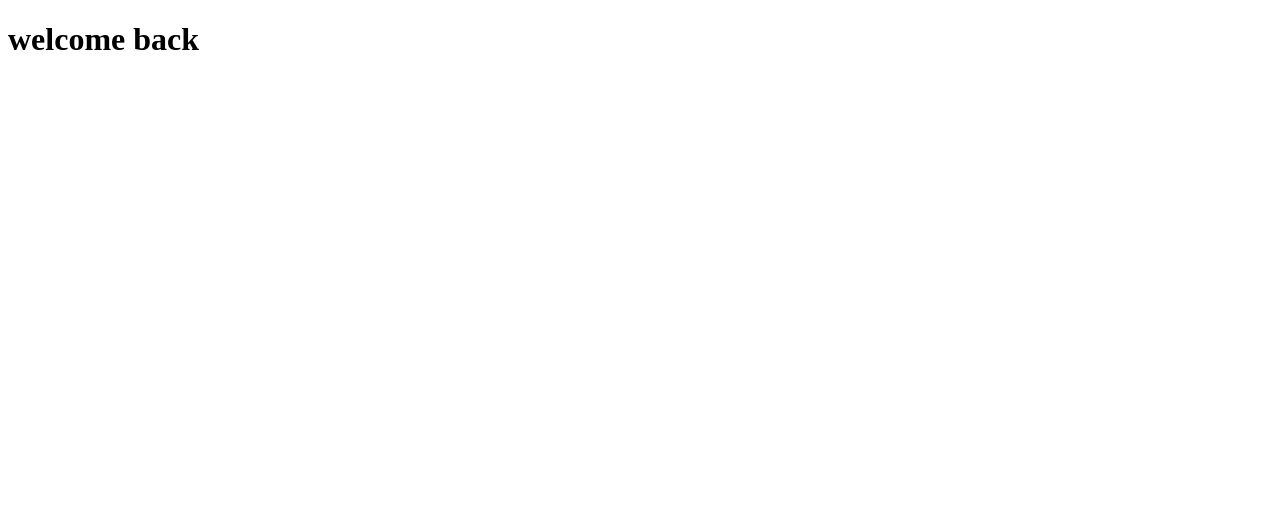
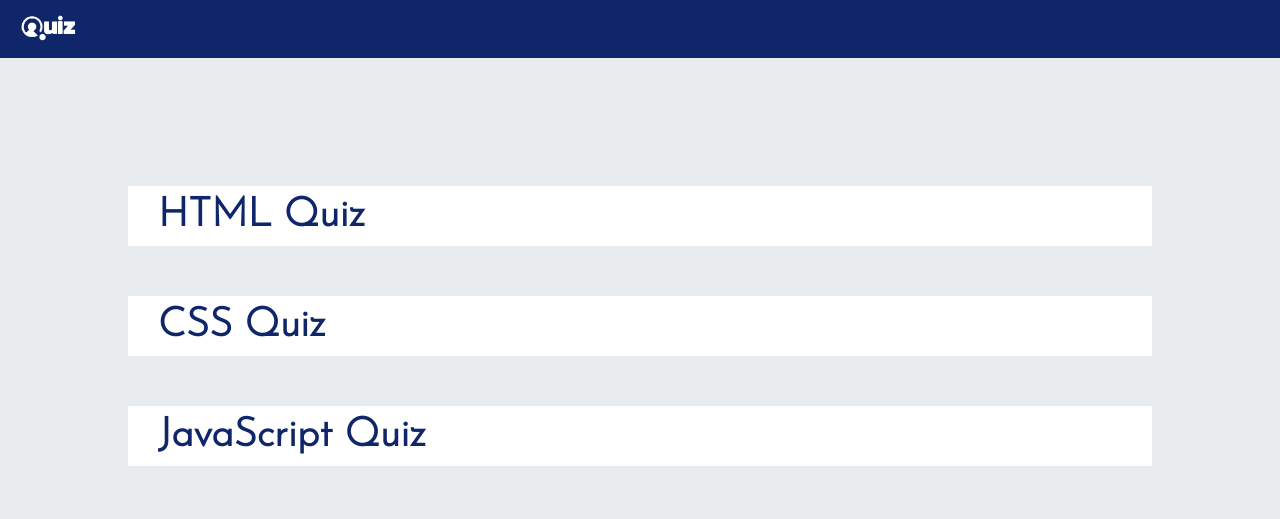
Before and after one commit to abdum317/Presentation-Quiz-App, a plain HTML site: page quiz.html in a window 1280 px wide. Drawn offline with Linux system fonts and the light colour scheme; no server answers; a web font is replaced by a local one.

Commit message:
quiz selection page completed

```diff
--- /dev/null
+++ b/quiz.css
@@ -0,0 +1,57 @@
+*{
+    margin: 0;
+    padding: 0;
+    box-sizing: border-box;
+    font-family: 'Josefin Sans', sans-serif;
+    background-color: #e9ecef;
+}
+.container{
+    background-color: #e9ecef;
+}
+html{
+    font-size: 62.5%;
+}
+.nav-bar{
+    background-color: #10266b;
+    display: flex;
+    justify-content: space-between;
+    align-items: center;
+}
+#logo{
+    width: 10rem;
+    background-color: #10266b;
+}
+.nav-bar>h1 {
+    color: #ffff;
+    font-size: 3rem;
+    padding-right: 2rem;
+    background-color: #10266b;
+    text-decoration: none;
+}
+
+.html>h1 , .css>h1 , .js>h1{
+    background-color: #ffff;
+    width: 80%;
+    height: 1rem;
+    font-size: 4rem;
+    padding: 3rem;
+}
+.html>h1>a , .css>h1>a , .js>h1>a{
+    text-decoration: none;
+    color: #10266b;
+    background-color: #ffff;
+    position: relative;
+    bottom: 2rem;
+}
+.html , .css , .js{
+    display: flex;
+    justify-content:  center;
+    align-items: center;
+    margin-bottom: 5rem;
+}
+.quiz-selection{
+    display: flex;
+    flex-direction: column;
+    justify-content: center;
+    margin-top: 10%;
+}
--- a/quiz.html
+++ b/quiz.html
@@ -1,12 +1,39 @@
 <!DOCTYPE html>
 <html lang="en">
+
 <head>
     <meta charset="UTF-8">
     <meta http-equiv="X-UA-Compatible" content="IE=edge">
     <meta name="viewport" content="width=device-width, initial-scale=1.0">
-    <title>Document</title>
+    <title>quiz</title>
+    <link rel="preconnect" href="https://fonts.googleapis.com">
+    <link rel="preconnect" href="https://fonts.gstatic.com" crossorigin>
+    <link
+        href="https://fonts.googleapis.com/css2?family=Josefin+Sans:wght@200;300&family=Open+Sans&family=Poppins:wght@300;600&family=Roboto:wght@400;700;900&family=Rubik+Glitch&family=Rubik+Wet+Paint&display=swap"
+        rel="stylesheet">
+    <link rel="stylesheet" href="quiz.css">
 </head>
+
 <body>
-    <h1>welcome back</h1>
+    <div class="container">
+        <div class="nav-bar">
+            <img src="images/logog.png" alt="logo-image" id="logo">
+            <h1 id="head"></h1>
+        </div>
+        <div class="quiz-selection">
+            <div class="html">
+                <h1><a href="htmlq.html">HTML Quiz</a></h1>
+            </div>
+            <div class="css">
+                <h1><a href="cssq.html">CSS Quiz</a></h1>
+            </div>
+            <div class="js">
+                <h1><a href="jsq.html">JavaScript Quiz</a></h1>
+            </div>
+        </div>
+    </div>
+
+    <script type="module" src="quiz.js"></script>
 </body>
+
 </html>
--- /dev/null
+++ b/quiz.js
@@ -0,0 +1,45 @@
+import { auth, db } from "./config.js";
+import { signOut, onAuthStateChanged } from "https://www.gstatic.com/firebasejs/9.10.0/firebase-auth.js";
+import { collection, addDoc, Timestamp, getDocs, where, query } from "https://www.gstatic.com/firebasejs/9.10.0/firebase-firestore.js";
+
+
+let h1 = document.getElementById("head");
+
+
+function checkUserLoc() {
+    onAuthStateChanged(auth, (user) => {
+        if (user) {
+            // User is signed in, see docs for a list of available properties
+            // https://firebase.google.com/docs/reference/js/firebase.User
+            const uid = user.uid;
+            getdocument(user);
+
+            // ...
+        } else {
+            // User is signed out
+            // ...
+            signOut(auth).then(() => {
+                // Sign-out successful.
+                // alert("Sign-out successful.");
+                window.location = "./signup.html";
+            }).catch((error) => {
+                // An error happened.
+
+            });
+        }
+    });
+}
+checkUserLoc()
+// console.log(auth);
+function getdocument(user) {
+    let userDetail = collection(db, "UserDetail");
+    // console.log(user.auth.currentUser.uid);
+    const q = query(userDetail, where("UID", "==", auth.currentUser.uid));
+    getDocs(q)
+        .then((items) => {
+            items.docs.forEach(doc => {
+                // console.log(doc.data());
+                h1.innerHTML = doc.data().FirstName
+            });
+        })
+}
```
Also changed, not shown: app.js (+35 -1 lines), index.html (+1 -0 lines).
